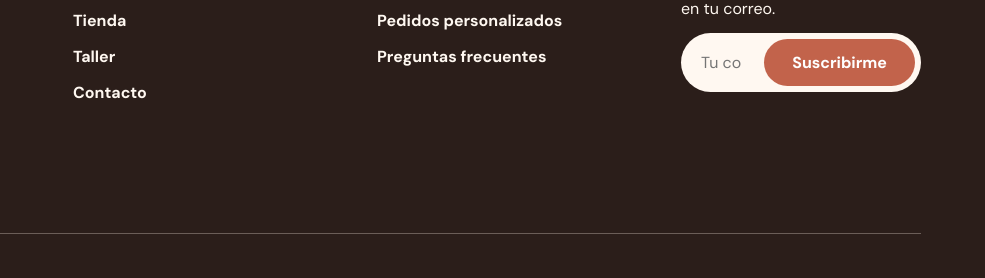
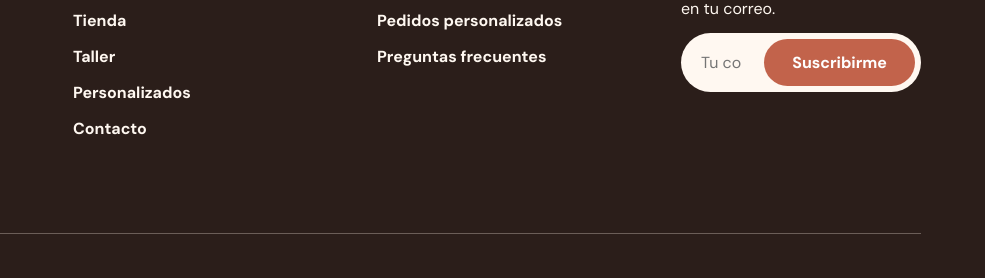
Before and after one commit to bedoyacloud/vilu-emprendimiento, a plain HTML site: page contacto.html in a window 1280 px wide. Shown: the part 2393-2671 px from the top of the page, 295-1280 px from the left. Drawn offline with Linux system fonts and the light colour scheme.

Commit message:
agregar Personalizados al footer

```diff
--- a/contacto.html
+++ b/contacto.html
@@ -257,6 +257,7 @@
             <li><a class="footer__link" href="index.html">Inicio</a></li>
             <li><a class="footer__link" href="tienda.html">Tienda</a></li>
             <li><a class="footer__link" href="taller.html">Taller</a></li>
+            <li><a class="footer__link" href="personalizados.html">Personalizados</a></li>
             <li><a class="footer__link" href="contacto.html">Contacto</a></li>
           </ul>
         </nav>
```
Also changed, not shown: index.html (+1 -0 lines), personalizados.html (+1 -0 lines), taller.html (+1 -0 lines), tienda.html (+1 -0 lines).
